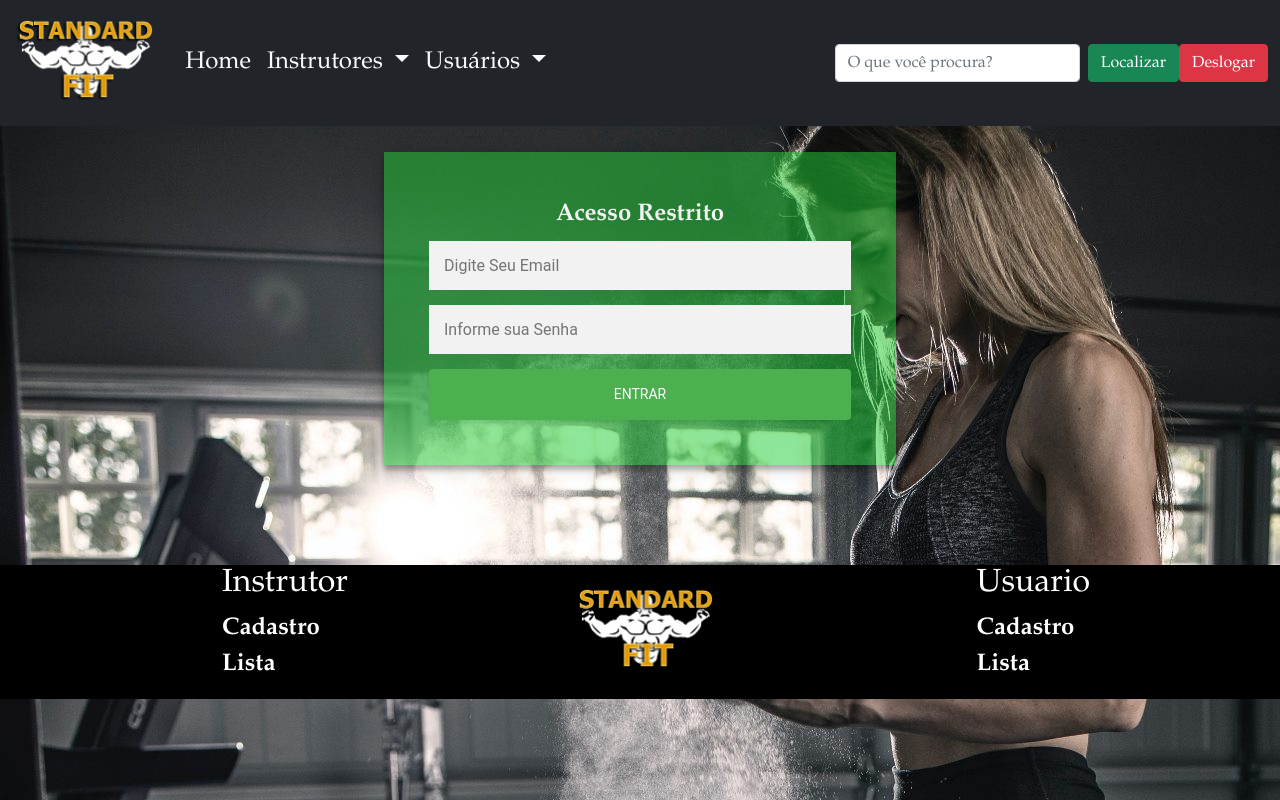
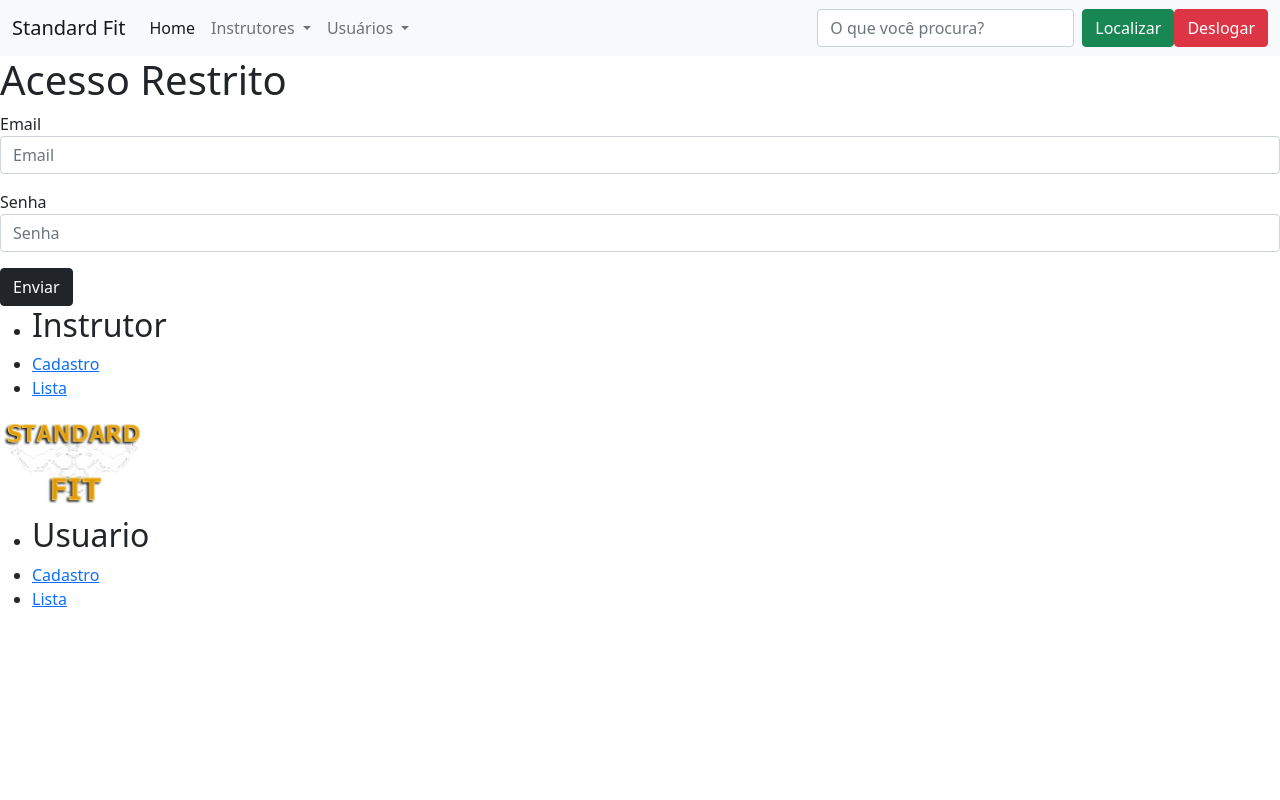
Before and after one commit to Isaque-Fernandes/academia, a PHP site: page /php/cadastro_formulario.php in a window 1280 px wide. Run offline with PHP 8.4, Linux system fonts and the light colour scheme.

Commit message:
fix: all files

```diff
--- a/php/cadastro_formulario.php
+++ b/php/cadastro_formulario.php
@@ -7,43 +7,39 @@
     <meta name="viewport" content="width=device-width, initial-scale=1.0">
     <!-- CSS only -->
     <link href="https://cdn.jsdelivr.net/npm/bootstrap@5.1.3/dist/css/bootstrap.min.css" rel="stylesheet" integrity="sha384-1BmE4kWBq78iYhFldvKuhfTAU6auU8tT94WrHftjDbrCEXSU1oBoqyl2QvZ6jIW3" crossorigin="anonymous">
-    <link rel="stylesheet" type="text/css" href="../css/style.css" />
-    <link rel="stylesheet" type="text/css" href="../css/instrutorformulario.css" />
-    <link rel="stylesheet" type="text/css" href="../css/footer.css" />
     <title>Document</title>
 </head>
 
 <body>
 
-<!-- INÍCIO NAVBAR -->
-<nav class="navbar navbar-expand-lg navbar-light bg-dark">
+    <nav class="navbar navbar-expand-lg navbar-light bg-light">
         <div class="container-fluid">
-            <a class="navbar-brand" href="./index.php"><img src="../img/logo1.png" alt="..." height="100px"></a>
+            <a class="navbar-brand" href="./index.php">Standard Fit</a>
             <button class="navbar-toggler" type="button" data-bs-toggle="collapse" data-bs-target="#navbarSupportedContent" aria-controls="navbarSupportedContent" aria-expanded="false" aria-label="Toggle navigation">
                 <span class="navbar-toggler-icon"></span>
             </button>
             <div class="collapse navbar-collapse" id="navbarSupportedContent">
                 <ul class="navbar-nav me-auto mb-2 mb-lg-0">
                     <li class="nav-item">
-                        <a class="nav-link active text-light" aria-current="page" href="./index.php">Home</a>
+                        <a class="nav-link active" aria-current="page" href="./index.php">Home</a>
                     </li>
                     <li class="nav-item dropdown">
-                        <a class="nav-link dropdown-toggle text-light" href="#" id="navbarDropdown" role="button" data-bs-toggle="dropdown" aria-expanded="false">
+                        <a class="nav-link dropdown-toggle" href="#" id="navbarDropdown" role="button" data-bs-toggle="dropdown" aria-expanded="false">
                             Instrutores
                         </a>
-                        <ul class="dropdown-menu bg-dark" aria-labelledby="navbarDropdown">
-                            <li><a class="dropdown-item text-light" href="./instrutor_formulario.php">Cadastro</a></li>
-                            <li><a class="dropdown-item text-light" href="./instrutor_redirecionador_listagem.php">Listagem</a></li>
+                        <ul class="dropdown-menu" aria-labelledby="navbarDropdown">
+                            <li><a class="dropdown-item" href="./instrutor_formulario.php">Cadastro</a></li>
+                            <li><a class="dropdown-item" href="./instrutor_redirecionador_listagem.php">Listagem</a></li>
                         </ul>
                     </li>
 
                     <li class="nav-item dropdown">
-                        <a class="nav-link dropdown-toggle text-light" href="#" id="navbarDropdown" role="button" data-bs-toggle="dropdown" aria-expanded="false">
+                        <a class="nav-link dropdown-toggle" href="#" id="navbarDropdown" role="button" data-bs-toggle="dropdown" aria-expanded="false">
                             Usuários
                         </a>
-                        <ul class="dropdown-menu bg-dark" aria-labelledby="navbarDropdown">
-                            <li><a class="dropdown-item text-light" href="./usuario_formulario.php">Cadastro</a></li>
-                            <li ><a class="dropdown-item text-light" href="./usuario_redirecionador_listagem.php">Lista</a></li>
+                        <ul class="dropdown-menu" aria-labelledby="navbarDropdown">
+                            <li><a class="dropdown-item" href="./usuario_formulario.php">Cadastro</a></li>
+                            <li><a class="dropdown-item" href="./usuario_redirecionador_listagem.php">Lista</a></li>
                         </ul>
                     </li>
 
@@ -55,51 +51,22 @@
                 </form>
             </div>
         </div>
-</nav>
-<!-- FIM DO NAVBAR -->
+    </nav>
 
+    <h1>Acesso Restrito</h1>
 
+    <form action="./cadastro_teste.php" method="post">
+        <p>
+            <label for="">Email</label>
+            <input class="form-control" type="text" name="email_txt" placeholder="Email">
+        </p>
+        <p>
+            <label for="">Senha</label>
+            <input type="password" name="senha_txt" class="form-control" placeholder="Senha">
+        </p>
+        <input type="submit" value="Enviar" class="btn btn-dark" name="botao_txt">
 
-<!-- INICIO MEIO DO SITE -->
-<section class="backgroundcontainer">
-        <div class="background">
-
-
-            <!-- IMAGEM BACKGROUND -->
-            <style>
-                body
-                {
-                    background: url('../img/6.jpg') no-repeat;
-                }
-            </style>
-            <!-- FIM IMAGEM BACKGROUND -->
-
-            <div class="caixamae">
-                <div class="login-page">
-                <div class="form">
-
-
-                    <legend>Acesso Restrito</legend>
-
-                    <form class="register-form" action="./cadastro_teste.php" method="post">
-
-
-                        <input type="text" name="email_txt" id="email_id" placeholder="Digite Seu Email" required>
-                        <input  type="password" name="senha_txt" id="senha_id" placeholder="Informe sua Senha" required>
-                        <button class="btn btn-dark" type="submit" name="botao_txt">Entrar</button>
-                    </form>
-                </div>
-                </div>
-            </div>              <!--FIM FORMULÁRIO DE CADASTRO-->
-        </div>
-</section>
-<!-- FIM MEIO DO SITE -->
-
-
-
-
-
-
+    </form>
 
         <!-- INICIO FOOTER -->
 <footer>
```
